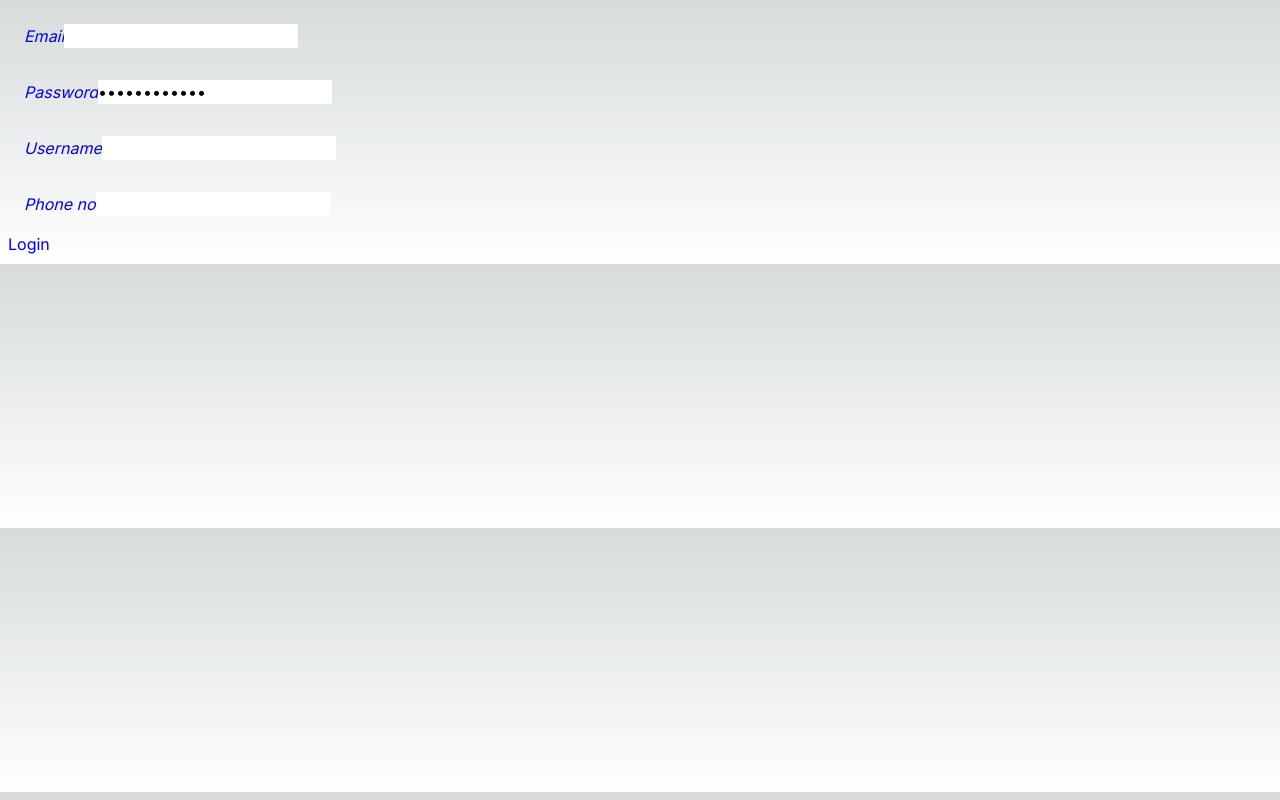
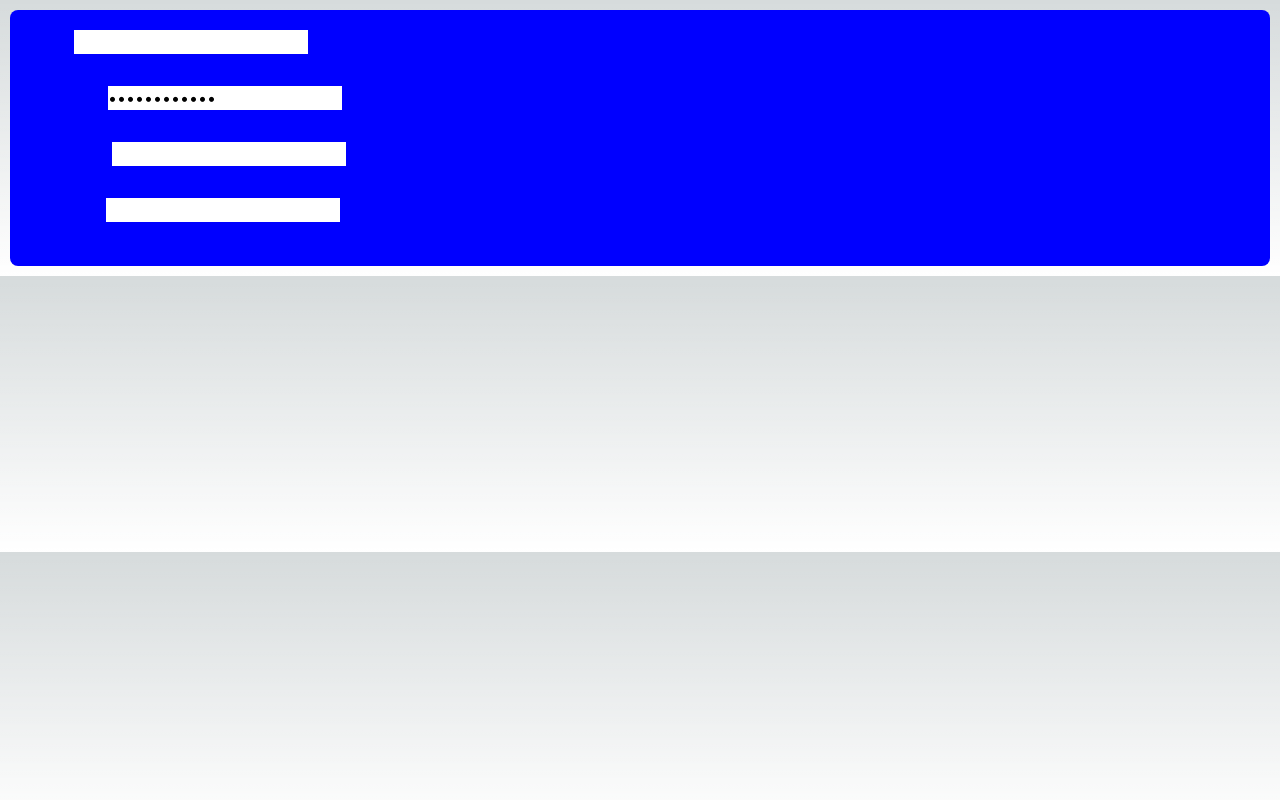
Before and after one commit to frontenddevtrainer/musicstore-nextjs-18mar, a Next.js app: page /login in a window 1280 px wide. Built offline with nearby package versions, Linux system fonts and the light colour scheme.

Commit message:
Styled Components.

```diff
--- /dev/null
+++ b/app/components/card/index.tsx
@@ -0,0 +1,20 @@
+import styled from "styled-components";
+
+interface CardProps {
+    primary? : boolean
+}
+
+const Card = styled.div<CardProps> `
+    background-color: ${ (props) => props.primary ? 'blue' : 'green' };
+    color: white;
+    border-radius : 8px;
+    margin: 10px;
+`
+
+
+// const Card = ({ children }: { children: React.ReactNode }) => {
+//   return <div className="rounded bg-slate-300 border border-cyan-200 m-10">{children}</div>;
+// };
+
+
+export default Card
--- a/app/components/login/index.tsx
+++ b/app/components/login/index.tsx
@@ -4,6 +4,8 @@ import { Formik } from "formik";
 import * as Yup from "yup";
 import styles from "./design.module.css";
 import Header from "../header";
+
+import Card from "../card";
 
 const formValidateSchema = Yup.object().shape({
   password: Yup.string().required("Password is a required field"),
@@ -27,6 +29,7 @@ const LoginForm = ({
   };
 
   return (
+    <Card primary={true}>
       <Formik
         initialValues={{ contact: { email: "", phoneno: "" }, password }}
         onSubmit={onSubmit}
@@ -49,7 +52,10 @@ const LoginForm = ({
 
           return (
             <>
-            <form className={`p-1 m-1 ${styles.loginForm} ${styles.colorBlue}`} onSubmit={handleSubmit}>
+              <form
+                className={`p-1 m-1 ${styles.loginForm} ${styles.colorBlue}`}
+                onSubmit={handleSubmit}
+              >
                 <p className="p-4">
                   <label htmlFor="email">Email</label>
                   <input
@@ -105,6 +111,7 @@ const LoginForm = ({
           );
         }}
       </Formik>
+    </Card>
   );
 };
 
--- a/package.json
+++ b/package.json
@@ -26,6 +26,7 @@
     "react-redux": "^9.1.0",
     "redux": "^5.0.1",
     "sass": "^1.72.0",
+    "styled-components": "^6.1.8",
     "yup": "^1.4.0"
   },
   "devDependencies": {
@@ -33,7 +34,9 @@
     "@types/node": "^20",
     "@types/react": "^18",
     "@types/react-dom": "^18",
+    "@types/styled-components": "^5.1.34",
     "autoprefixer": "^10.0.1",
+    "babel-plugin-styled-components": "^2.1.4",
     "eslint": "^8",
     "eslint-config-next": "14.1.3",
     "postcss": "^8",
```
Also changed, not shown: 1 other file (tests, documents, lock files or other folders). Lines whose indentation alone changed are shown as unchanged.
